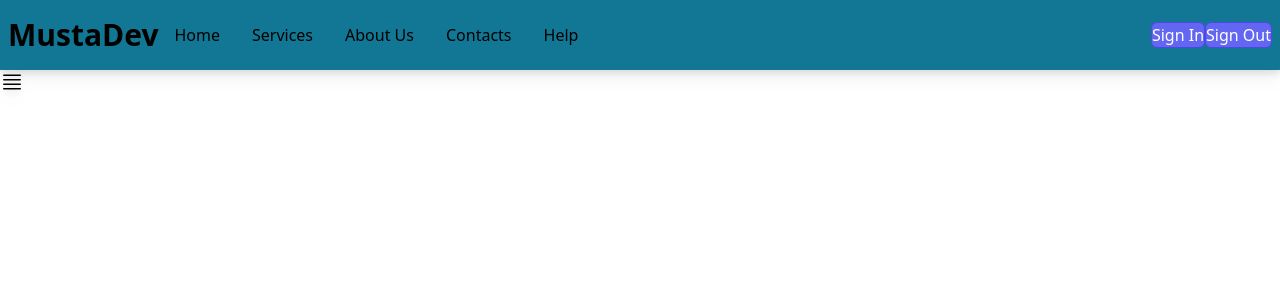
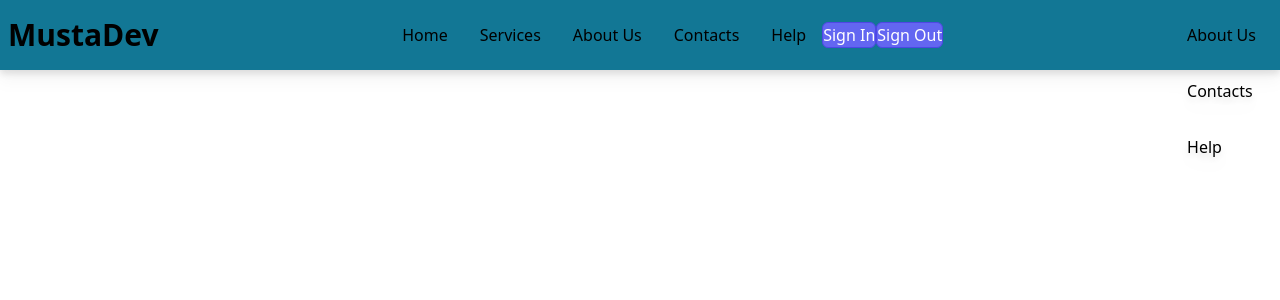
Before and after one commit to Jadoiconic/liblaryManagement, a React (Create React App) app: page / in a window 1280 px wide. Shown: the top 300 px of the page. Built offline with nearby package versions, Linux system fonts and the light colour scheme.

Commit message:
Nav bar configuration

```diff
--- a/src/components/header/header.jsx
+++ b/src/components/header/header.jsx
@@ -1,12 +1,13 @@
 import React from 'react'
+
 
 
 const NavBAr = () => {
   return (
     <nav className='w-screen h-[70px] z-10 bg-[#127795] drop-shadow-lg'>
       <div className='px-2 flex justify-between items-center w-full h-full'>
+        <h1 className='text-2xl font-bold sm:text-3xl'>MustaDev</h1>
         <div className='flex items-center'>
-          <h1 className='text-2xl font-bold sm:text-3xl'>MustaDev</h1>
           <ul className="hidden md:flex">
             <li className=''>Home</li>
             <li className=''>Services</li>
@@ -14,16 +15,23 @@ const NavBAr = () => {
             <li className=''>Contacts</li>
             <li className=''>Help</li>
           </ul>
+          <div className='hidden md:flex'>
+            <button>Sign In</button>
+            <button>Sign Out</button>
+          </div>
         </div>
-        <div>
-          <button>Sign In</button>
-          <button>Sign Out</button>
-        </div>
-      </div>
-      <div>
+      <div className='md:hidden xl:hidden'>
         <svg xmlns="http://www.w3.org/2000/svg" fill="none" viewBox="0 0 24 24" strokeWidth={1.5} stroke="currentColor" className="w-6 h-6">
         <path strokeLinecap="round" strokeLinejoin="round" d="M3.75 5.25h16.5m-16.5 4.5h16.5m-16.5 4.5h16.5m-16.5 4.5h16.5" />
       </svg>
+      </div>
+      <ul className=" sb:block top-0">
+            <li className=''>Home</li>
+            <li className=''>Services</li>
+            <li className=''>About Us</li>
+            <li className=''>Contacts</li>
+            <li className=''>Help</li>
+          </ul>
       </div>
 
     </nav>
--- a/tailwind.config.js
+++ b/tailwind.config.js
@@ -4,6 +4,13 @@ module.exports = {
     "./src/**/*.{js,ts,jsx,tsx}",
   ],
   theme: {
+    screens:{
+      sm: '640px',
+      md: '768px',
+      lg: '1024px',
+      xl: '1280px',
+      '2xl': '1500px'
+    },
     extend: {},
   },
   plugins: [],
```
